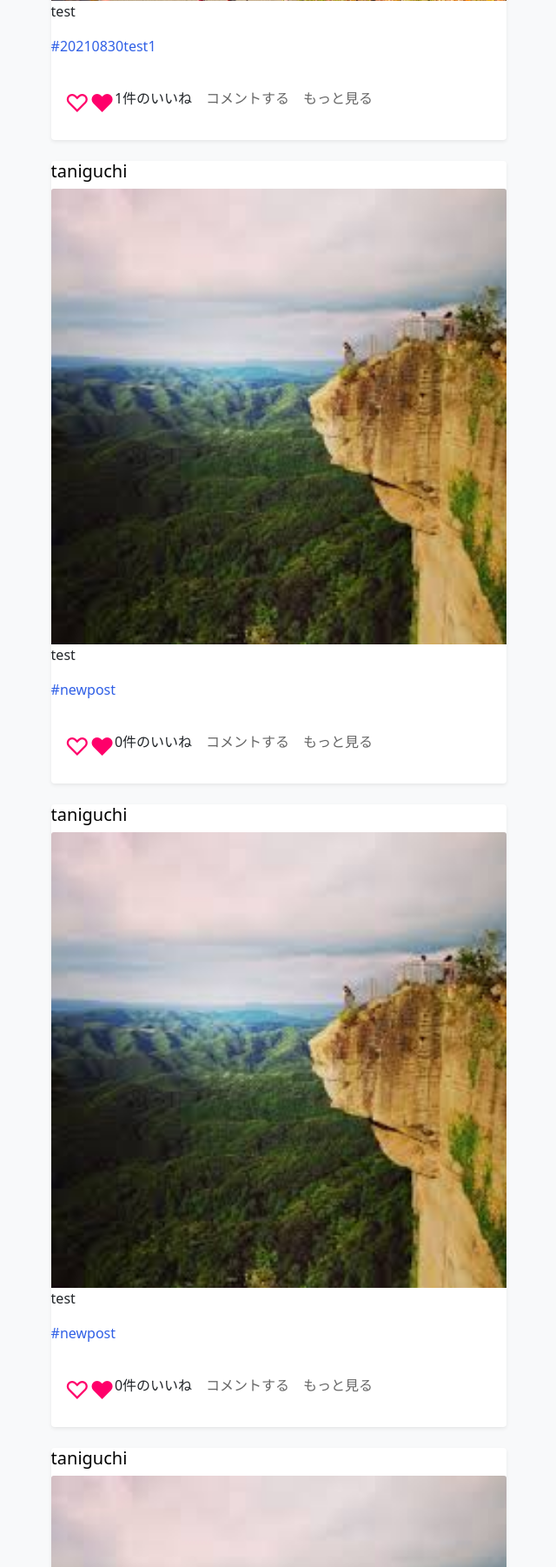
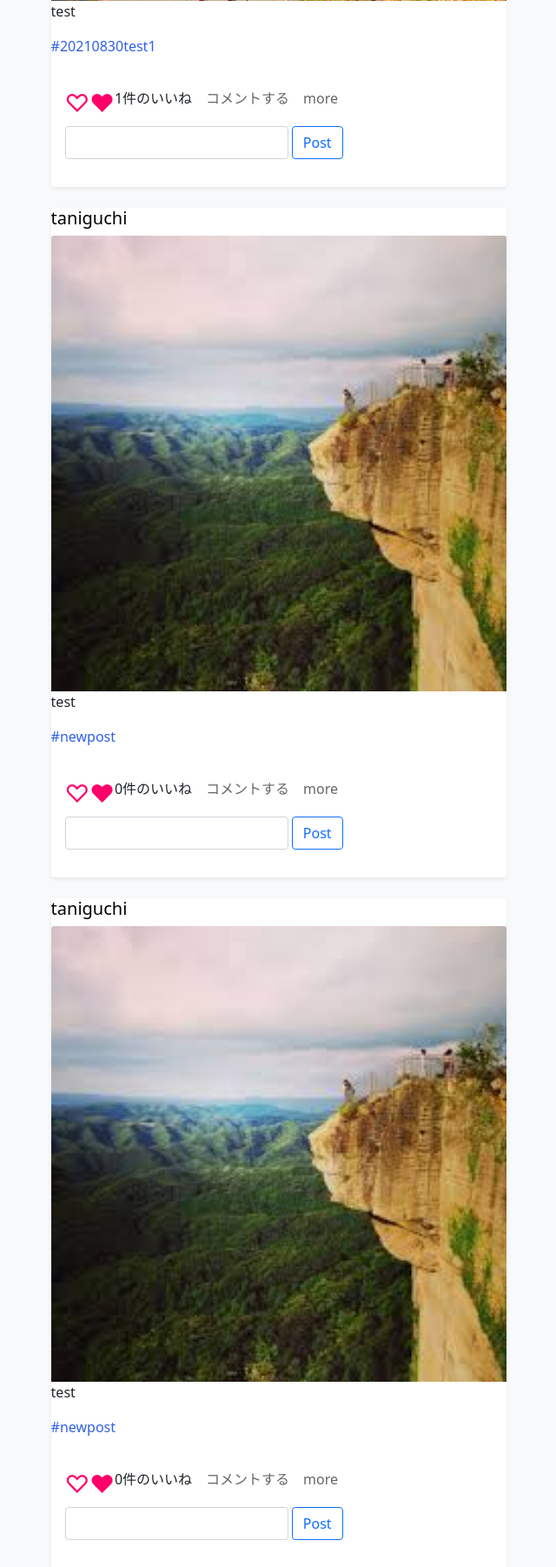
Before and after one commit to TaniguchiKosuke/instagram_django, a Django app: page /instagram/ in a window 1280 px wide. Shown: the part 581-2383 px from the top of the page at 87% size, without its empty margins (207-847 px from the left). Run offline with Django 3.2, Linux system fonts and the light colour scheme; a user stored in the database is signed in; data comes from the database, SQL or seed files in the repository; both versions use the stored data as it was after the commit; some libraries are stand-ins or nearby versions.

Commit message:
create comment form at post list

```diff
--- a/instagram/forms.py
+++ b/instagram/forms.py
@@ -3,6 +3,7 @@ from django.contrib.auth.forms import UserCreationForm
 from django import forms
 from django.core.files.base import File
 from django.db.models import fields
+from django.db.models.base import Model
 from .models import CommentToPost, Message, Posts
 from users.models import User
 
@@ -62,3 +63,13 @@ class MessageForm(forms.ModelForm):
     class Meta:
         model = Message
         fields = ('text',)
+
+
+class CommentFromPostListForm(forms.Form):
+    text = forms.CharField(label='')
+
+    def __init__(self, *args, **kwargs):
+        super(CommentFromPostListForm, self).__init__(*args, **kwargs)
+        for field in self.fields.values():
+            field.widget.attrs["class"] = "form-control"
+            field.widget.attrs["name"] = "text"
--- a/instagram/urls.py
+++ b/instagram/urls.py
@@ -18,5 +18,6 @@ urlpatterns = [
     path('follower_list/<int:pk>/', views.FollowerListView.as_view(), name='follower_list'),
     path('messages/<int:pk>/', views.MessagesView.as_view(), name='messages'),
     path('message_list', views.MessageListView.as_view(), name='message_list'),
-    path('tag_post_list/<str:tag>', views.TagPostListView.as_view(), name='tag_post_list')
+    path('tag_post_list/<str:tag>', views.TagPostListView.as_view(), name='tag_post_list'),
+    path('comment_from_post_list/<int:pk>/', views.comment_from_post_list, name='comment_from_post_list')
 ]
--- a/instagram/views.py
+++ b/instagram/views.py
@@ -2,6 +2,7 @@ from os import name
 from typing import Text
 from django.core.checks import messages
 from django.db.models import query
+from django.forms.utils import to_current_timezone
 from django.http import request
 from django.views.generic.base import TemplateView
 from users.models import User
@@ -14,10 +15,11 @@ from django.views.generic.detail import DetailView
 from django.urls import reverse_lazy
 from django.contrib.auth.mixins import LoginRequiredMixin
 from .models import CommentToPost, FriendShip, Message, PostLikes, Posts, Tag
-from .forms import MessageForm, PostForm, UserProfileUpdateForm, CommentToPostForm
+from .forms import CommentFromPostListForm, MessageForm, PostForm, UserProfileUpdateForm, CommentToPostForm
 from django.contrib.auth.decorators import login_required
 from django.db.models import Q
 from django.contrib import messages
+from django.views.decorators.csrf import csrf_protect
 
 
 class HomeView(LoginRequiredMixin, ListView):
@@ -43,11 +45,20 @@ class HomeView(LoginRequiredMixin, ListView):
         context['user'] = user
         context['followee'] = FriendShip.objects.filter(follower__username=user).count()
         context['follower'] = FriendShip.objects.filter(followee__username=user).count()
+        context['comment_from_post_list_form'] = CommentFromPostListForm()
         query = self.request.GET.get('query')
         if query:
             if query.startswith('#'):
                 context['tags'] = Tag.objects.filter(Q(name__icontains=query))[:16]
         return context
+
+    # def post(self, request, *args, **kwargs):
+    #     if self.request.POST.get('comment', None):
+    #         text = self.request.POST.get('comment', None)
+    #         author = self.request.user
+    #         post =
+
+    #     return super(HomeView, self).post(request, *args, **kwargs)
 
 
 class PostView(LoginRequiredMixin, CreateView):
@@ -125,6 +136,24 @@ class CommentToPostView(LoginRequiredMixin, CreateView):
 
     def get_success_url(self):
         return reverse('instagram:post_detail', kwargs={'pk':self.kwargs['pk']})
+
+
+@csrf_protect
+def comment_from_post_list(request, pk):
+    form = CommentFromPostListForm(request.POST or None)
+    if form.is_valid():
+        print(form)
+        print('==============================================')
+        text = request.POST['text']
+        print(text)
+        author = request.user
+        post = Posts.objects.get(pk=pk)
+        CommentToPost.objects.create(
+            text=text,
+            author=author,
+            post=post,
+        )
+    return redirect(reverse_lazy('instagram:home'))
 
 
 class PostDetailView(LoginRequiredMixin, DetailView):
--- a/templates/home.html
+++ b/templates/home.html
@@ -76,7 +76,7 @@
             <p>{{ post.text }}</p>
             {% endif %}
             {% if post.tag%}
-            <a href="" style="text-decoration: none; color: rgb(48, 96, 230);">{{ post.tag }}</a>
+            <a href="{% url 'instagram:tag_post_list' tag=post.tag %}" style="text-decoration: none; color: rgb(48, 96, 230);">{{ post.tag }}</a>
             {% endif %}
           </div>
           <div class="card-body">
@@ -87,10 +87,18 @@
                   <a href="{% url 'instagram:like_post' pk=post.pk %}" style="text-decoration: none;"><span class="like-button">&hearts;</span></a>
                   <p class="good-count">{{ post.like_count }}件のいいね</p>
                 <a href="{% url 'instagram:comment_to_post' pk=post.pk %}" class="see-more">コメントする</a>
-                <a href="{% url 'instagram:post_detail' pk=post.pk %}" class="see-more">もっと見る</a>
+                <a href="{% url 'instagram:post_detail' pk=post.pk %}" class="see-more">more</a>
               </div>
               <small class="text-muted"></small>
+
             </div>
+            <form method="POST" class="form-inline" action="{% url 'instagram:comment_from_post_list' pk=post.pk %}">
+                {% csrf_token %}
+                <div class="mb-3">
+                  {{ comment_from_post_list_form }}
+                  <button type="submit" class="btn btn-outline-primary">Post</button>
+                </div>
+            </form>
           </div>
         </div>
       </div>
--- a/templates/tag_post_list.html
+++ b/templates/tag_post_list.html
@@ -28,7 +28,7 @@
         <div class="col-lg-4 col-md-12">
             <div class="card single_post">
                 <div class="body" style="padding: 0;">
-                    <p>{{ post.author }}</p>
+                    <a href="{% url 'instagram:user_profile' pk=post.author.pk %}" style="color:black;">{{ post.author }}</a>
                 </div>
                 <div class="body" style="padding: 0; margin:0 auto;">
                     <div class="img-post m-b-15" style="margin: 0 auto;">
--- a/templates/user_profile.html
+++ b/templates/user_profile.html
@@ -26,7 +26,7 @@
 
       {% if request_user != user_profile %}
         {% if connected %}
-        <a href="{% url 'instagram:unfollow' pk=user_profile.pk %}" class="btn btn-dark">フォロー解除</a>
+        <a href="{% url 'instagram:unfollow' pk=user_profile.pk %}" class="btn btn-dark">フォロー中</a>
         {% else %}
         <a href="{% url 'instagram:follow' pk=user_profile.pk %}" class="btn btn-outline-dark">フォロー</a>
         {% endif %}
```
Also changed, not shown: db.sqlite3.
